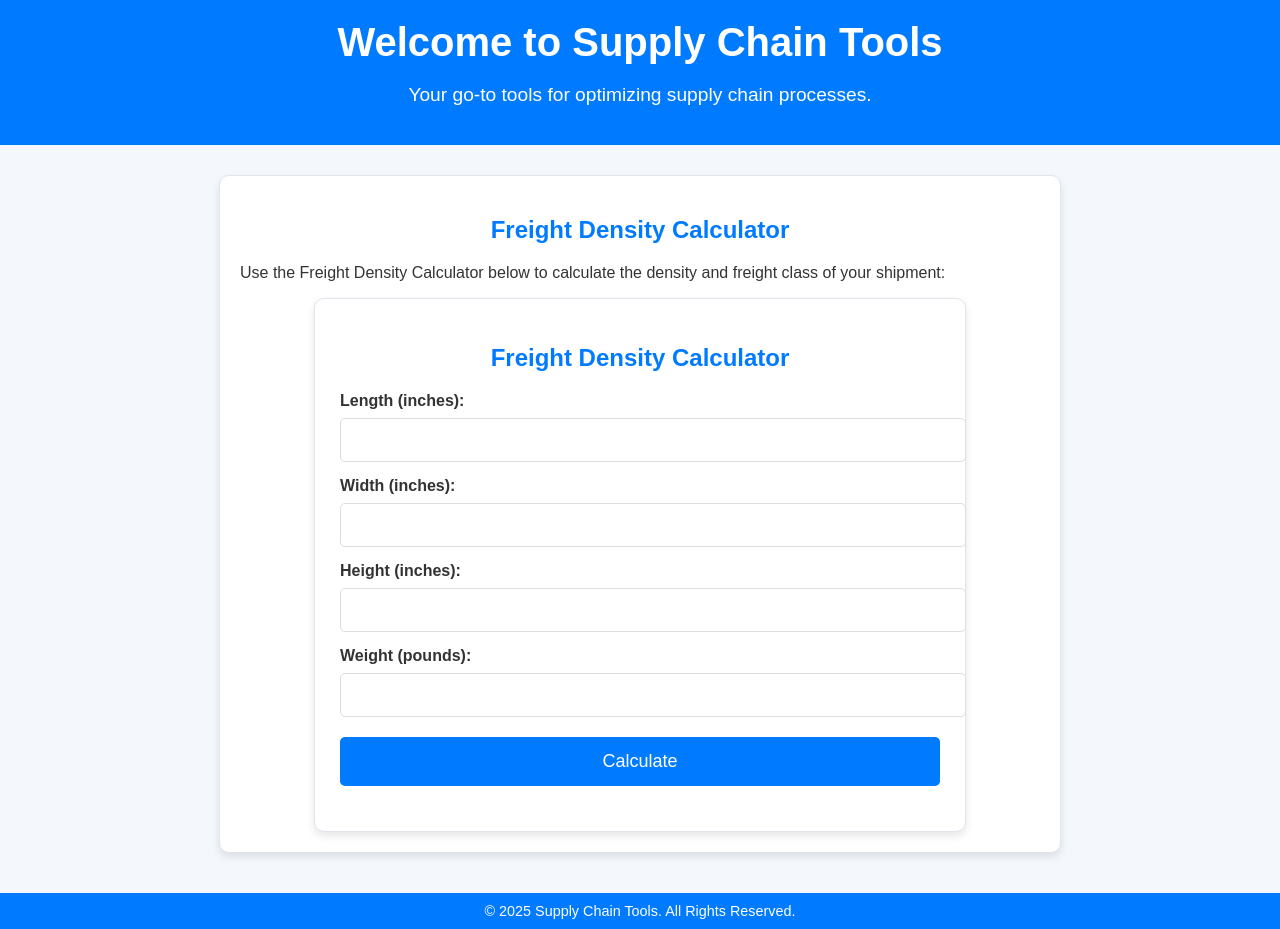
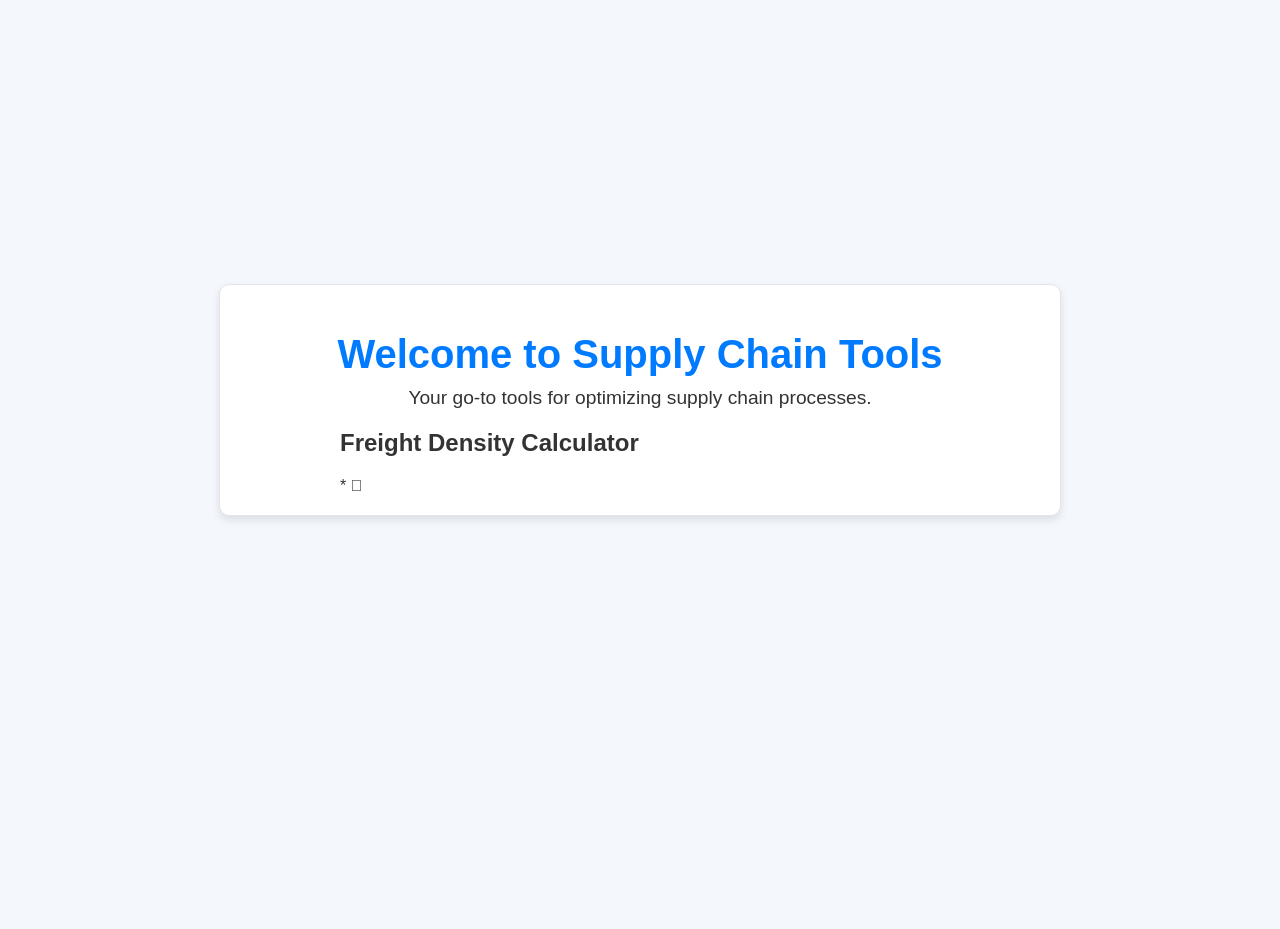
Before and after one commit to lgmonsalve/Supply-Chain-Tools, a plain HTML site: page index.html in a window 1280 px wide. After the commit the page ends 800 px from the top, so only its background shows below. Drawn offline with Linux system fonts and the light colour scheme.

Commit message:
Update index.html

```diff
--- a/index.html
+++ b/index.html
@@ -13,51 +13,40 @@
             box-sizing: border-box;
             background-color: #f4f7fc;
             color: #333;
-        }
-
-        /* Header Section */
-        header {
-            background-color: #007bff;
-            color: #fff;
-            text-align: center;
-            padding: 20px 0;
-        }
-
-        header h1 {
-            margin: 0;
-            font-size: 2.5rem;
-        }
-
-        header p {
-            font-size: 1.2rem;
+            display: flex;
+            justify-content: center;
+            align-items: center;
+            min-height: 100vh; /* Ensures the body takes up the full viewport height */
         }
 
         /* Main Content */
         main {
             max-width: 800px;
-            margin: 30px auto;
-            padding: 20px;
+            width: 90%;
             background-color: #fff;
             border-radius: 10px;
+            padding: 20px;
             box-shadow: 0 4px 8px rgba(0, 0, 0, 0.1);
             border: 1px solid #e1e4eb;
+            text-align: center;
         }
 
-        /* Freight Calculator Styles */
+        h1 {
+            font-size: 2.5rem;
+            color: #007bff;
+            margin-bottom: 10px;
+        }
+
+        p {
+            font-size: 1.2rem;
+            margin-top: 0;
+            margin-bottom: 20px;
+        }
+
         .container {
             max-width: 600px;
-            margin: auto;
-            background-color: #fff;
-            padding: 25px;
-            border-radius: 10px;
-            box-shadow: 0 4px 8px rgba(0, 0, 0, 0.1);
-            border: 1px solid #e1e4eb;
-        }
-
-        h2 {
-            text-align: center;
-            color: #007bff;
-            font-size: 24px;
+            margin: 0 auto;
+            text-align: left;
         }
 
         label {
@@ -74,12 +63,6 @@
             border-radius: 5px;
             border: 1px solid #ddd;
             font-size: 16px;
-            transition: border-color 0.3s;
-        }
-
-        input:focus {
-            border-color: #007bff;
-            outline: none;
         }
 
         button {
@@ -92,11 +75,6 @@
             font-size: 18px;
             margin-top: 20px;
             cursor: pointer;
-            transition: background-color 0.3s;
-        }
-
-        button:hover {
-            background-color: #0056b3;
         }
 
         .result {
@@ -109,105 +87,16 @@
         .result span {
             color: #007bff;
         }
-
-        /* Footer Section */
-        footer {
-            text-align: center;
-            padding: 10px 0;
-            background-color: #007bff;
-            color: #fff;
-            margin-top: 40px;
-        }
-
-        footer p {
-            margin: 0;
-            font-size: 0.9rem;
-        }
     </style>
 </head>
 <body>
-    <!-- Header Section -->
-    <header>
+    <!-- Main Content -->
+    <main>
         <h1>Welcome to Supply Chain Tools</h1>
         <p>Your go-to tools for optimizing supply chain processes.</p>
-    </header>
 
-    <!-- Main Content -->
-    <main>
-        <h2>Freight Density Calculator</h2>
-        <p>Use the Freight Density Calculator below to calculate the density and freight class of your shipment:</p>
-
-        <!-- Freight Calculator Inline -->
+        <!-- Freight Calculator -->
         <div class="container">
             <h2>Freight Density Calculator</h2>
-            <label for="length">Length (inches):
-                <input type="number" id="length" step="any">
-            </label>
-            <label for="width">Width (inches):
-                <input type="number" id="width" step="any">
-            </label>
-            <label for="height">Height (inches):
-                <input type="number" id="height" step="any">
-            </label>
-            <label for="weight">Weight (pounds):
-                <input type="number" id="weight" step="any">
-            </label>
-            <button onclick="calculateDensity()">Calculate</button>
-
-            <div id="result" class="result"></div>
-            <div id="classResult" class="result"></div>
-        </div>
-    </main>
-
-    <!-- Footer Section -->
-    <footer>
-        <p>&copy; 2025 Supply Chain Tools. All Rights Reserved.</p>
-    </footer>
-
-    <!-- JavaScript for Calculator -->
-    <script>
-        function calculateDensity() {
-            const length = parseFloat(document.getElementById('length').value);
-            const width = parseFloat(document.getElementById('width').value);
-            const height = parseFloat(document.getElementById('height').value);
-            const weight = parseFloat(document.getElementById('weight').value);
-
-            if (isNaN(length) || isNaN(width) || isNaN(height) || isNaN(weight)) {
-                document.getElementById('result').innerText = "Please fill in all fields.";
-                return;
-            }
-
-            const cubicInches = length * width * height;
-            const cubicFeet = cubicInches / 1728;
-            const density = weight / cubicFeet;
-
-            document.getElementById('result').innerText = `Density: ${density.toFixed(2)} lbs/ft³`;
-
-            let freightClass = '';
-            if (density <= 1) {
-                freightClass = 'Class 500';
-            } else if (density <= 2) {
-                freightClass = 'Class 400';
-            } else if (density <= 3) {
-                freightClass = 'Class 300';
-            } else if (density <= 4) {
-                freightClass = 'Class 250';
-            } else if (density <= 6) {
-                freightClass = 'Class 200';
-            } else if (density <= 10) {
-                freightClass = 'Class 150';
-            } else if (density <= 20) {
-                freightClass = 'Class 100';
-            } else if (density <= 30) {
-                freightClass = 'Class 85';
-            } else if (density <= 40) {
-                freightClass = 'Class 70';
-            } else {
-                freightClass = 'Class 50';
-            }
-
-            document.getElementById('classResult').innerText = `Freight Class: ${freightClass}`;
-        }
-    </script>
-</body>
-</html>
+           *
+
```
